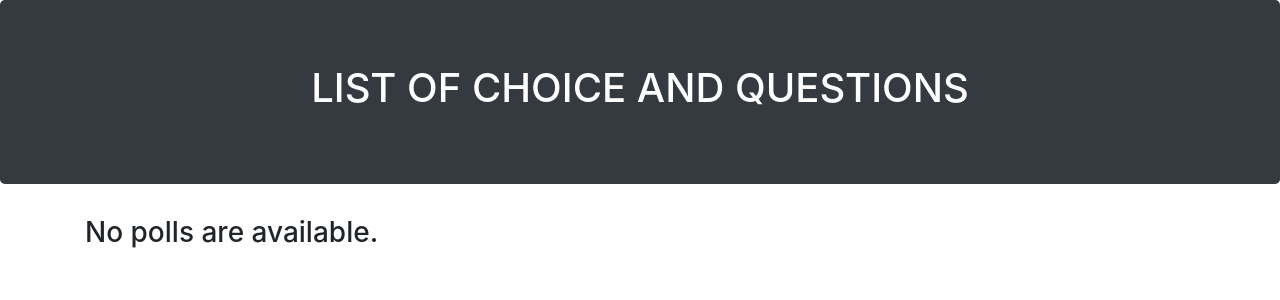
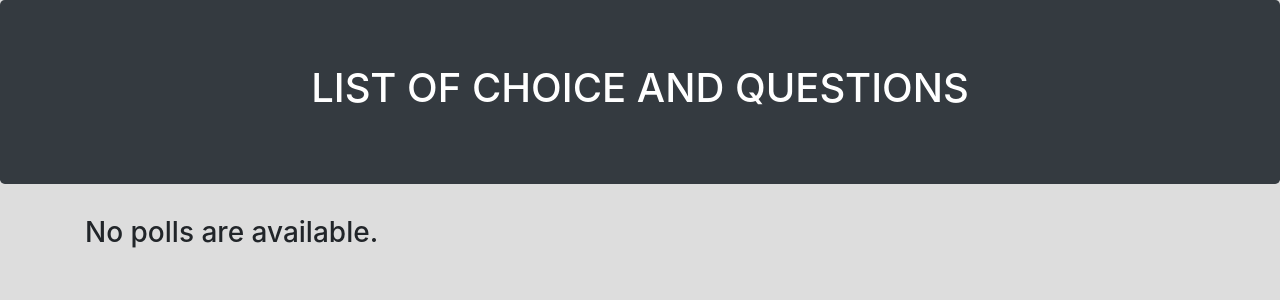
Before and after one commit to KramStyles/django-3-polls-app, a Django app: page /polls/ in a window 1280 px wide. Shown: the top 300 px of the page. Run offline with Django 4.2, Linux system fonts and the light colour scheme; data that the repository does not hold is empty.

Commit message:
added static css

```diff
--- /dev/null
+++ b/polls_app/polls/static/polls/style.css
@@ -0,0 +1,3 @@
+body{
+    background-color: #ddd;
+}
--- a/polls_app/polls/templates/polls/index.html
+++ b/polls_app/polls/templates/polls/index.html
@@ -5,15 +5,9 @@
     <!-- Latest compiled and minified CSS -->
     <link rel="stylesheet" href="https://cdn.jsdelivr.net/npm/bootstrap@4.6.1/dist/css/bootstrap.min.css">
 
-    <!-- jQuery library -->
-    <script src="https://cdn.jsdelivr.net/npm/jquery@3.6.0/dist/jquery.slim.min.js"></script>
-
-    <!-- Popper JS -->
-    <script src="https://cdn.jsdelivr.net/npm/popper.js@1.16.1/dist/umd/popper.min.js"></script>
-
-    <!-- Latest compiled JavaScript -->
-    <script src="https://cdn.jsdelivr.net/npm/bootstrap@4.6.1/dist/js/bootstrap.bundle.min.js"></script>
-    <title>Polls : Welcome</title>
+    {% load static %}
+    <link rel="stylesheet" href="{% static 'polls/style.css' %}">
+    <title>Polls : Welcome </title>
 </head>
 <body>
 <div class="jumbotron text-white bg-dark text-center">
```
